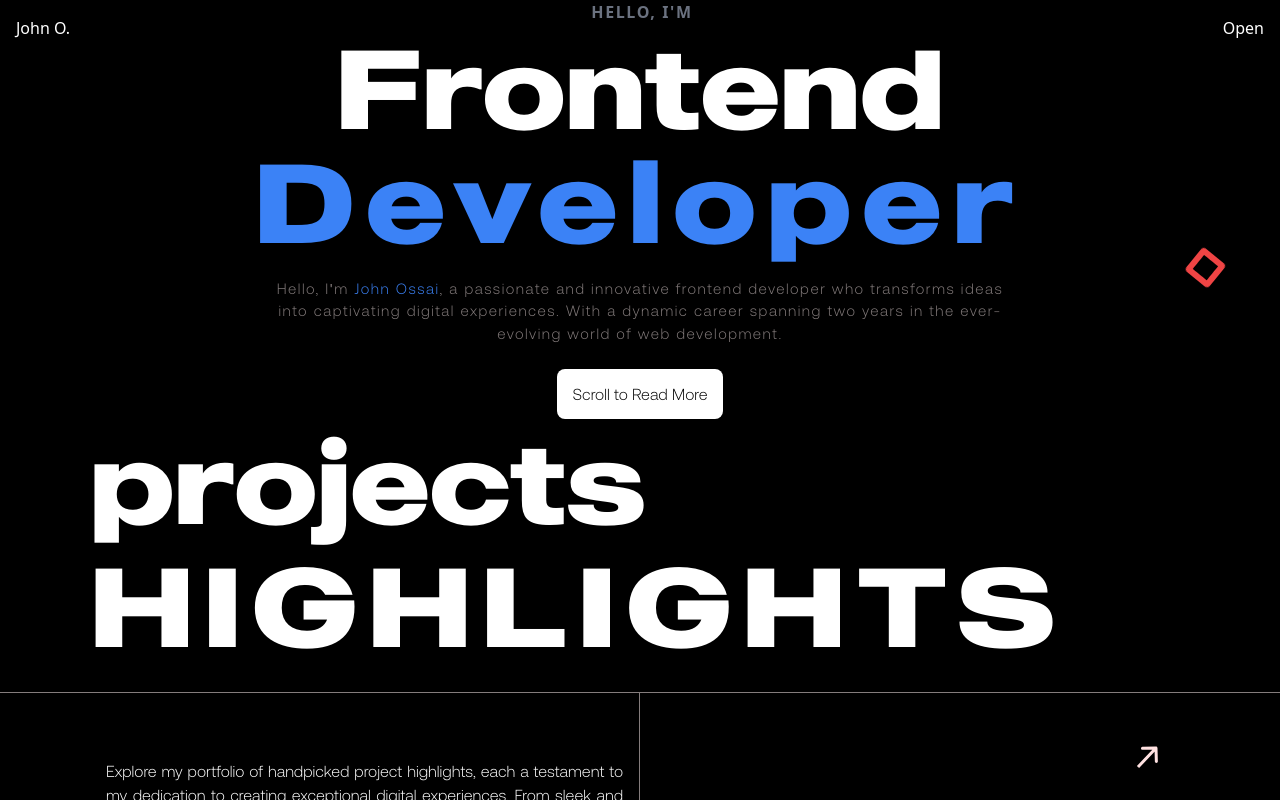
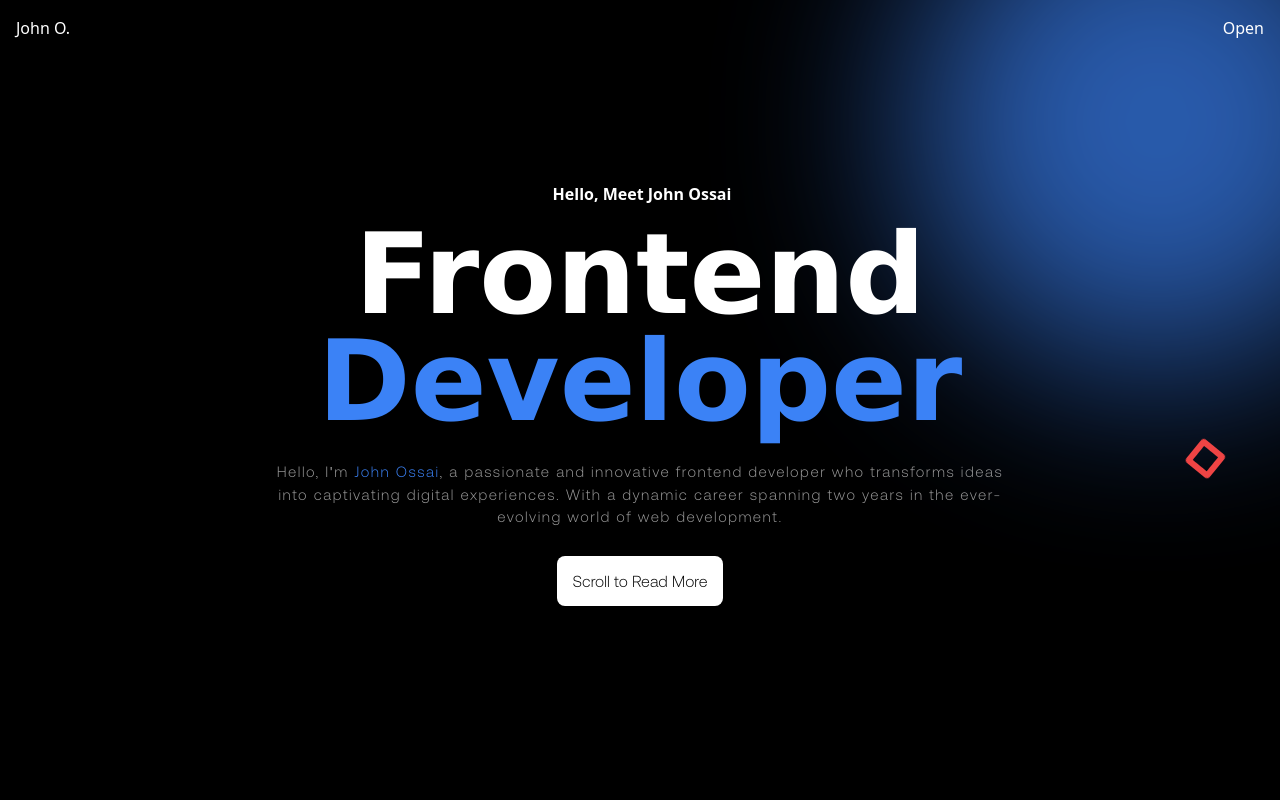
Before and after one commit to JohnnnGreat/next-js-portfolio-john, a Next.js app: page / in a window 1280 px wide. Shown: the top 800 px of the page. Built offline with nearby package versions, Linux system fonts and the light colour scheme.

Commit message:
This is a new commit

```diff
--- a/src/pages/index.js
+++ b/src/pages/index.js
@@ -9,15 +9,16 @@ import { motion } from "framer-motion";
 export default function Home() {
   return (
     <>
-      <section className="sm:w-full bg-black py-[5rem] md:py-[0rem] h-[100vh] md:h-full md:p-[4rem] w-[100%] overflow-hidden text-white flex items-center relative">
+      <section className="home sm:w-full bg-black py-[5rem] md:py-[0rem] h-[100vh] md:h-[100vh] w-[100%] overflow-hidden text-white flex items-center relative">
+        <div className="w-[500px] opacity-70 absolute top-[-8rem] right-[-8rem] h-[500px] rounded-[100%] bg-blue-500 blur-[6rem]"></div>
         <div className="max-w-[1100px] w-full mx-auto p-[1rem] md:p-[0rem]">
-          <h1 className="uppercase text-[16px] text-center text-gray-500  pl-[4px]  font-[600] tracking-widest">
-            Hello, I&apos;m
+          <h1 className="text-[16px] leading-[0] text-center text-white  pl-[4px]  font-[600] ">
+            Hello, <span className="font-[700]">Meet John Ossai</span>
           </h1>
           <h1
             data-aos="fade-down"
             data-aos-duration="1000"
-            className="hero-text relative text-center z-10 text-[45px]  md:text-[112px] font-bold leading-[110.5%] "
+            className="hero-text relative text-center z-10 text-[45px] mt-[1.7rem]  md:text-[112px] font-bold leading-[95%] "
           >
             Frontend
           </h1>
@@ -25,7 +26,7 @@ export default function Home() {
             data-aos="fade-up"
             data-aos-duration="1000"
             data-aos-delay="200"
-            className="hero-text-gr tracking-widest text-center text-blue-500 relative z-10 text-[45px]  md:text-[112px] font-bold leading-[95%] tracking-widest"
+            className="hero-text-gr text-center text-blue-500 relative z-10 text-[45px]  md:text-[112px] font-bold leading-[95%]"
           >
             Developer
           </h1>
@@ -33,16 +34,16 @@ export default function Home() {
             data-aos="fade-up"
             data-aos-duration="1000"
             data-aos-delay="400"
-            className="text-[15px] text-center relative z-10 md:text-[15px] tracking-widest font-light text-text_dsc_clr w-full md:w-[731px] mx-auto mt-[1.5rem]"
+            className="text-[15px] text-center relative z-10 md:text-[15px] tracking-widest font-light text-text_dsc_clr w-full md:w-[731px] mx-auto mt-[1.7rem]"
           >
             Hello, I&apos;m <span className="text-blue-500">John Ossai</span>, a
             passionate and innovative frontend developer who transforms ideas
             into captivating digital experiences. With a dynamic career spanning
             two years in the ever-evolving world of web development.
           </p>
-          <div className="flex justify-center">
+          <div className="mt-[1.7rem] flex justify-center">
             <Link
-              className="mt-[1.5rem] hover:bg-gray-100 transition-all font-[600] rounded-[.5rem] inline-block bg-white py-[.8rem] px-[1rem] text-black"
+              className=" hover:bg-gray-100 transition-all font-[600] rounded-[.5rem] inline-block bg-white py-[.8rem] px-[1rem] text-black"
               href="/readmore"
             >
               Scroll to Read More
--- a/src/styles/index.scss
+++ b/src/styles/index.scss
@@ -6,7 +6,7 @@ $text_dsc_clr: #847c7c;
 $text_accent: #0047ff;
 
 .hero-text {
-  font-family: MADE OUTER, sans-serif;
+  font-family: Verdana, Geneva, Tahoma, sans-serif;
   //   text-shadow: 4px 0 0.7rem rgb(0, 81, 255), -4px 0 0.7rem rgb(255, 0, 212);
   //   animation: shadow 5s infinite;
 
@@ -25,7 +25,8 @@ $text_accent: #0047ff;
   //   }
 }
 .hero-text-gr {
-  font-family: MADE OUTER, sans-serif;
+  //   font-family: MADE OUTER, sans-serif;
+  font-family: Verdana, Geneva, Tahoma, sans-serif;
 }
 
 .hero-text-two {
--- a/tailwind.config.js
+++ b/tailwind.config.js
@@ -16,7 +16,7 @@ module.exports = {
       colors: {
         primary_bg_clr: "#141414",
         text_clr: "#ffffff",
-        text_dsc_clr: "#847c7c",
+        text_dsc_clr: "#ffffff99",
         text_accent: "#0047ff",
       },
 
```
